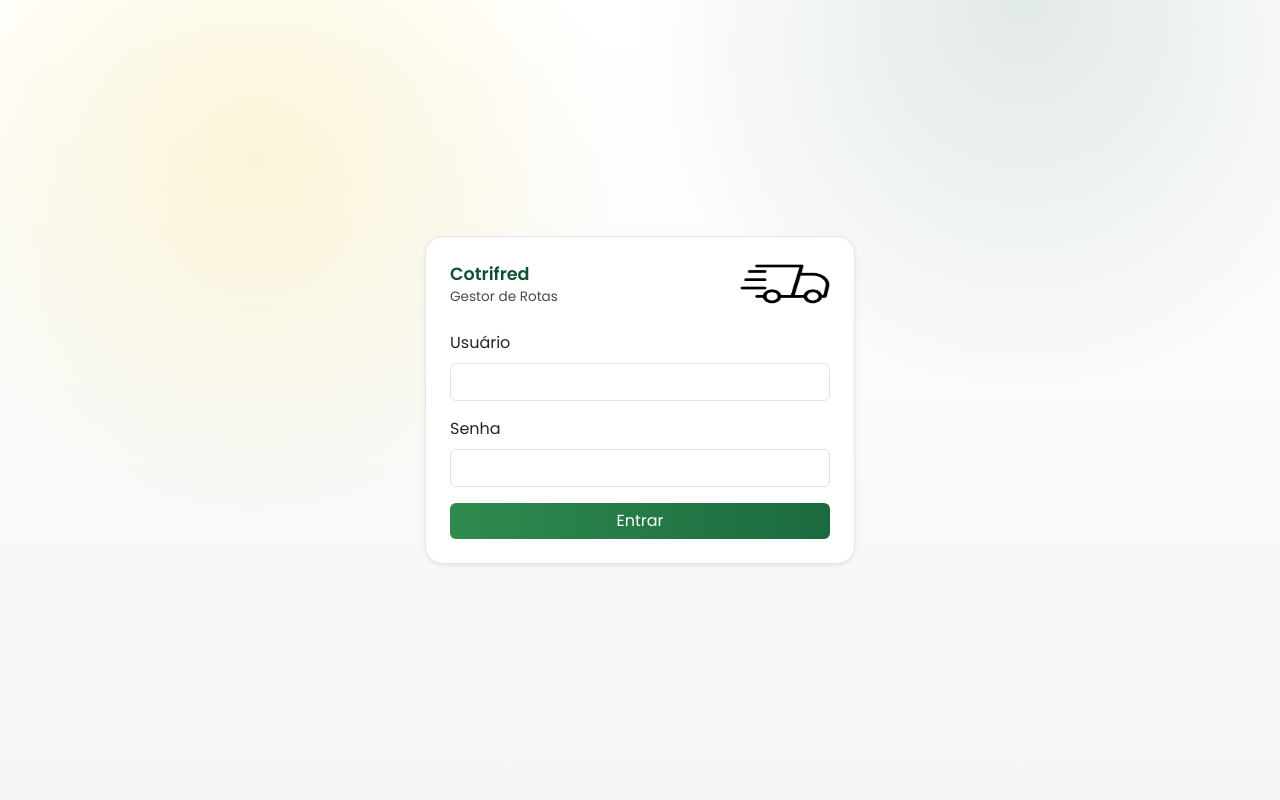
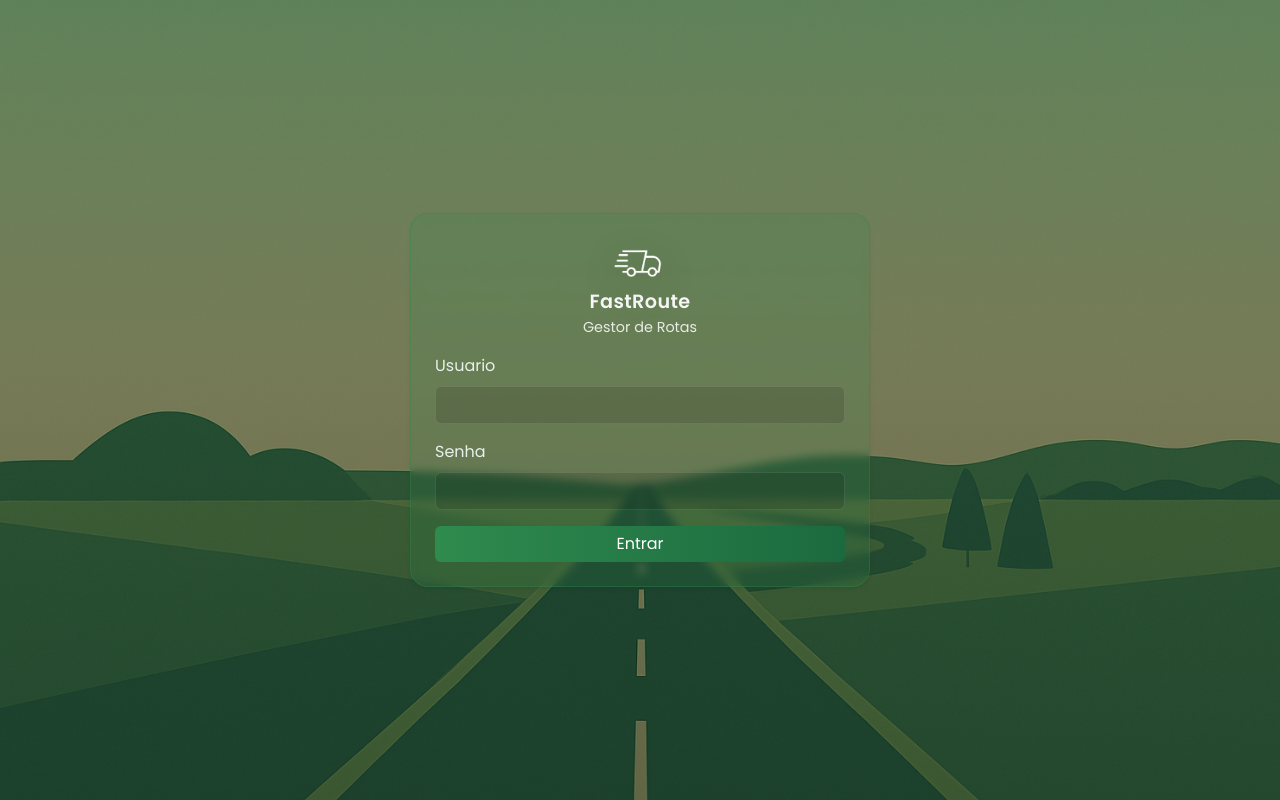
Before and after one commit to julioB19/FastRoute, a Python web app: template templates/login.html in a window 1280 px wide. Run offline with Jinja, Linux system fonts and the light colour scheme; the template is opened without the code that fills it, so the values that code supplies are empty.

Commit message:
Julio: Ajuste tela de login

```diff
--- a/form_importador.py
+++ b/form_importador.py
@@ -120,7 +120,7 @@ class ServicoImportacao:
 
                 conn.commit()
 
-            return True, "Importacao concluida com sucesso!"
+            return True, "Importação concluída com sucesso!"
         except Exception as e:
             return False, f"Erro ao processar arquivo: {e}"
 
--- a/templates/login.html
+++ b/templates/login.html
@@ -17,14 +17,22 @@
       }
       body {
         font-family: "Poppins", "Segoe UI", sans-serif;
-        background: radial-gradient(circle at 20% 20%, rgba(242,194,0,0.15), transparent 30%),
-                    radial-gradient(circle at 80% 0%, rgba(15,81,50,0.12), transparent 30%),
-                    linear-gradient(180deg, #ffffff 0%, var(--cinza-fundo) 100%);
+        min-height: 100vh;
+        background-image: linear-gradient(rgba(15, 42, 24, 0.45), rgba(15, 42, 24, 0.65)), url("{{ url_for('static', filename='images/login-bg.png') }}");
+        background-repeat: no-repeat;
+        background-size: cover;
+        background-position: 66% 62%;
+        background-attachment: fixed;
+        color: #f7f7f7;
+        overflow: hidden;
+        position: relative;
       }
       .card {
-        border: 1px solid var(--cinza-borda);
-        box-shadow: 0 20px 45px rgba(0,0,0,0.08);
+        border: 1px solid rgba(47,139,78,0.35);
+        box-shadow: 0 20px 45px rgba(0,0,0,0.24);
         border-radius: 18px;
+        background: rgba(47,139,78,0.18);
+        backdrop-filter: blur(4px);
       }
       .btn-cotri {
         background: linear-gradient(90deg, var(--verde-claro), var(--verde-medio));
@@ -36,21 +44,44 @@
         color: #fff;
       }
       .logo-text {
-        color: var(--verde-escuro);
+        color: #f7f7f7;
         font-weight: 700;
-        font-size: 1.1rem;
+        font-size: 1.2rem;
+        letter-spacing: 0.02em;
+        text-align: center;
+      }
+      .sub-logo {
+        font-size: 0.9rem;
+        color: rgba(255,255,255,0.85);
+      }
+      .form-label {
+        color: #e8f0eb;
+      }
+      .form-control {
+        background: rgba(0,0,0,0.12);
+        border: 1px solid rgba(255,255,255,0.1);
+        color: #f7f7f7;
+      }
+      .form-control:focus {
+        box-shadow: 0 0 0 0.2rem rgba(47,139,78,0.35);
+        border-color: var(--verde-claro);
+        background: rgba(0,0,0,0.18);
+      }
+      .brand-wrapper img {
+        width: 110px;
+        height: 50px;
+        object-fit: contain;
+        filter: drop-shadow(0 10px 18px rgba(0,0,0,0.25));
       }
     </style>
   </head>
   <body>
-    <div class="container-fluid d-flex justify-content-center align-items-center min-vh-100 px-3 py-4">
-      <div class="card p-4 shadow-sm w-100" style="max-width: 430px;">
-        <div class="d-flex align-items-center mb-4">
-          <div>
-            <div class="logo-text">Cotrifred</div>
-            <div style="font-size: 0.85rem; color: #4a4a4a;">Gestor de Rotas</div>
-          </div>
-          <img src="{{ url_for('static', filename='images/iconeFastRoute.png') }}" alt="Logo" class="ms-auto" style="width: 90px; height: 40px;">
+    <div class="container-fluid d-flex justify-content-center align-items-center min-vh-100 px-3 py-5 position-relative">
+      <div class="card p-4 shadow-sm w-100" style="max-width: 460px;">
+        <div class="brand-wrapper text-center mb-3">
+          <img src="{{ url_for('static', filename='images/iconeFastRouteBranco.png') }}" alt="Logo Fast Route">
+          <div class="logo-text">FastRoute</div>
+          <div class="sub-logo">Gestor de Rotas</div>
         </div>
 
         {% if erro %}
@@ -61,7 +92,7 @@
 
         <form action="{{ url_for('realizar_login') }}" method="post">
           <div class="mb-3">
-            <label for="usernameInput" class="form-label">Usuário</label>
+            <label for="usernameInput" class="form-label">Usuario</label>
             <input type="text" class="form-control" id="usernameInput" name="usuario" required>
           </div>
           <div class="mb-3">
```
Also changed, not shown: static/images/login-bg.png (added).
